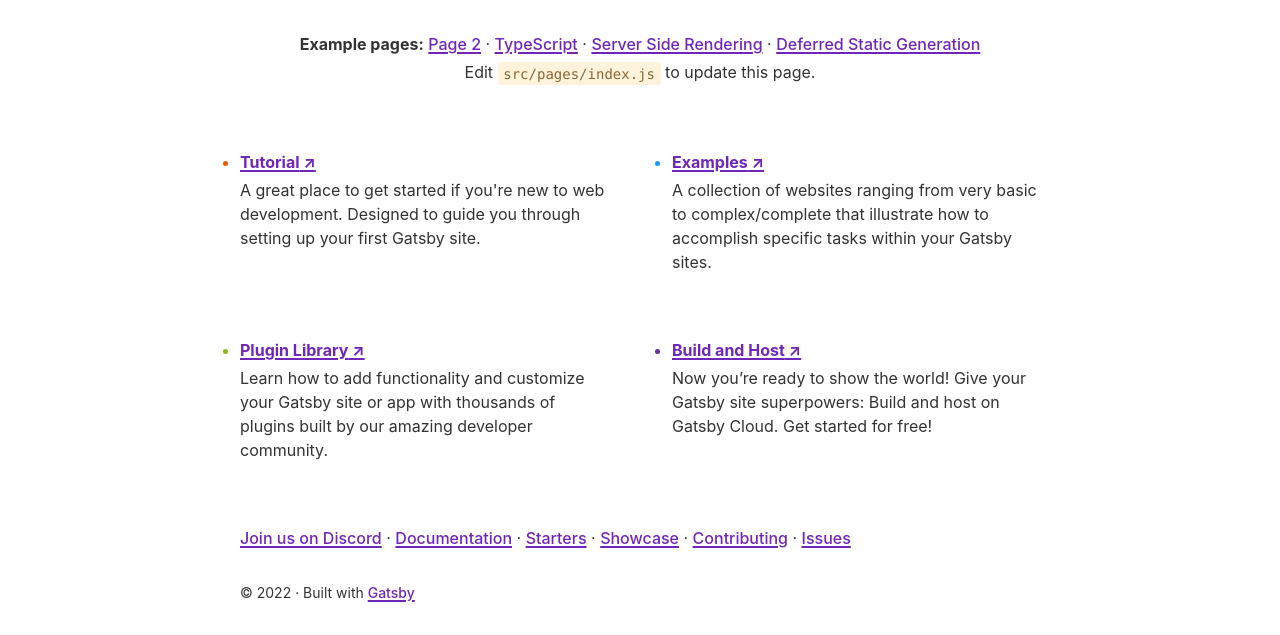
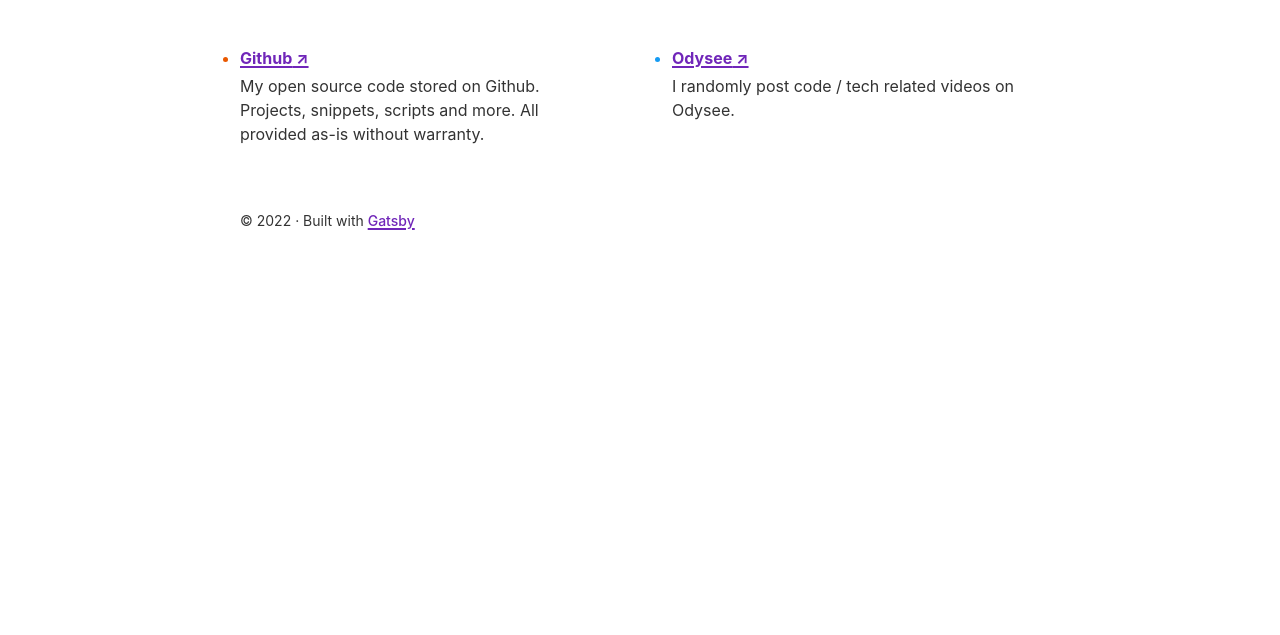
Before and after one commit to joshburnsxyz/joshburns.xyz, a Gatsby site: page / in a window 1280 px wide. Shown: the part 224-859 px from the top of the page. After the commit the page ends 800 px from the top, so only its background shows below. Built offline with nearby package versions, Linux system fonts and the light colour scheme; Gatsby itself is replaced by a stand-in of ours.

Commit message:
add links to homepage

```diff
--- a/src/pages/index.js
+++ b/src/pages/index.js
@@ -8,63 +8,17 @@ import * as styles from "../components/index.module.css"
 
 const links = [
   {
-    text: "Tutorial",
-    url: "https://www.gatsbyjs.com/docs/tutorial",
+    text: "Github",
+    url: "https://www.github.com/joshburnsxyz",
     description:
-      "A great place to get started if you're new to web development. Designed to guide you through setting up your first Gatsby site.",
+      "My open source code stored on Github. Projects, snippets, scripts and more. All provided as-is without warranty.",
   },
   {
-    text: "Examples",
-    url: "https://github.com/gatsbyjs/gatsby/tree/master/examples",
+    text: "Odysee",
+    url: "https://odysee.com/@joshburnsxyz:d",
     description:
-      "A collection of websites ranging from very basic to complex/complete that illustrate how to accomplish specific tasks within your Gatsby sites.",
+      "I randomly post code / tech related videos on Odysee.",
   },
-  {
-    text: "Plugin Library",
-    url: "https://www.gatsbyjs.com/plugins",
-    description:
-      "Learn how to add functionality and customize your Gatsby site or app with thousands of plugins built by our amazing developer community.",
-  },
-  {
-    text: "Build and Host",
-    url: "https://www.gatsbyjs.com/cloud",
-    description:
-      "Now you’re ready to show the world! Give your Gatsby site superpowers: Build and host on Gatsby Cloud. Get started for free!",
-  },
-]
-
-const samplePageLinks = [
-  {
-    text: "Page 2",
-    url: "page-2",
-    badge: false,
-    description:
-      "A simple example of linking to another page within a Gatsby site",
-  },
-  { text: "TypeScript", url: "using-typescript" },
-  { text: "Server Side Rendering", url: "using-ssr" },
-  { text: "Deferred Static Generation", url: "using-dsg" },
-]
-
-const moreLinks = [
-  { text: "Join us on Discord", url: "https://gatsby.dev/discord" },
-  {
-    text: "Documentation",
-    url: "https://gatsbyjs.com/docs/",
-  },
-  {
-    text: "Starters",
-    url: "https://gatsbyjs.com/starters/",
-  },
-  {
-    text: "Showcase",
-    url: "https://gatsbyjs.com/showcase/",
-  },
-  {
-    text: "Contributing",
-    url: "https://www.gatsbyjs.com/contributing/",
-  },
-  { text: "Issues", url: "https://github.com/gatsbyjs/gatsby/issues" },
 ]
 
 const utmParameters = `?utm_source=starter&utm_medium=start-page&utm_campaign=default-starter`
@@ -83,19 +37,8 @@ const IndexPage = () => (
         style={{ marginBottom: `var(--space-3)` }}
       />
       <h1>
-        Welcome to <b>Gatsby!</b>
+        JOSHBURNS.XYZ
       </h1>
-      <p className={styles.intro}>
-        <b>Example pages:</b>{" "}
-        {samplePageLinks.map((link, i) => (
-          <React.Fragment key={link.url}>
-            <Link to={link.url}>{link.text}</Link>
-            {i !== samplePageLinks.length - 1 && <> · </>}
-          </React.Fragment>
-        ))}
-        <br />
-        Edit <code>src/pages/index.js</code> to update this page.
-      </p>
     </div>
     <ul className={styles.list}>
       {links.map(link => (
@@ -110,12 +53,6 @@ const IndexPage = () => (
         </li>
       ))}
     </ul>
-    {moreLinks.map((link, i) => (
-      <React.Fragment key={link.url}>
-        <a href={`${link.url}${utmParameters}`}>{link.text}</a>
-        {i !== moreLinks.length - 1 && <> · </>}
-      </React.Fragment>
-    ))}
   </Layout>
 )
 
```
